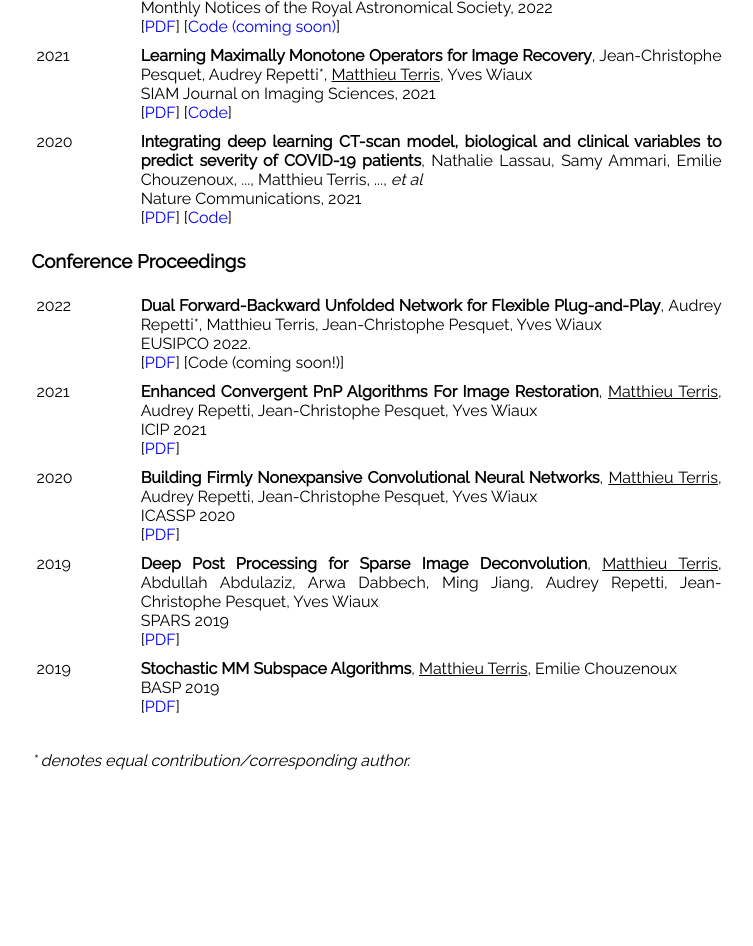
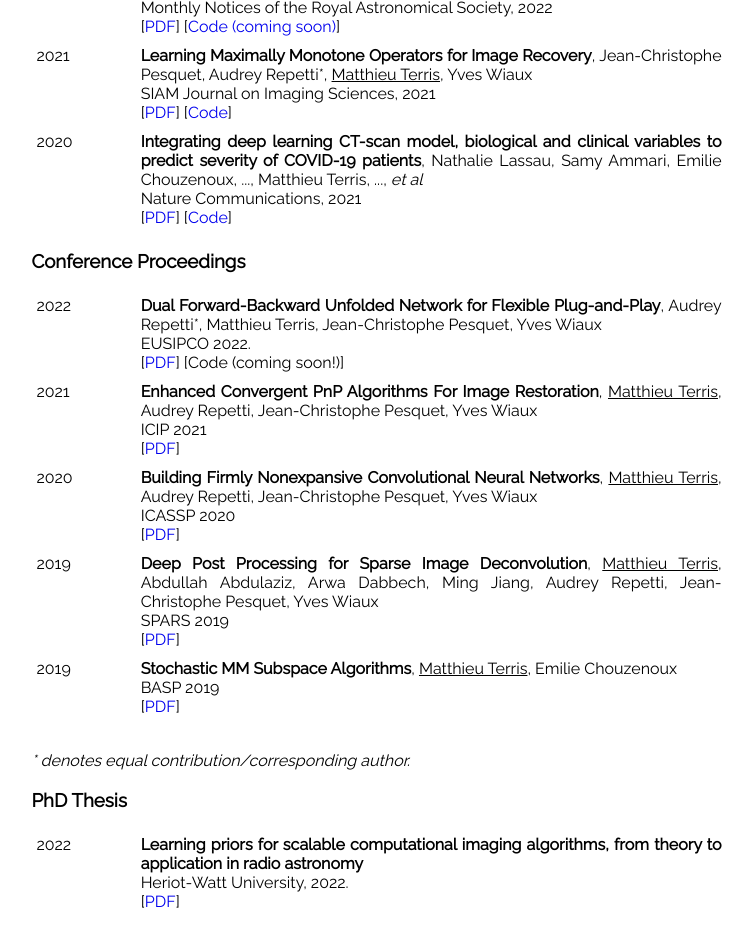
Before and after one commit to matthieutrs/matthieutrs.github.io, a plain HTML site: page index.html in a window 1280 px wide. Shown: the part 607-1553 px from the top of the page, without its empty margins (261-1014 px from the left). Before the commit the page ends 1427 px from the top, so only its background shows below. Drawn offline with Linux system fonts and the light colour scheme; a web font is replaced by a local one.

Commit message:
link thesis

```diff
--- a/index.html
+++ b/index.html
@@ -213,6 +213,29 @@ a {
             <div style="margin-top: 15px;"></div>
         </p>
 
+
+        <p style="font-size:100%; text-align:justify">
+            <h3>PhD Thesis</h3>
+             <table style="width:100%; border-collapse:collapse; font-size:100%; text-align:justify">
+              <tbody>
+
+
+                <tr>
+                    <td style="background-color:white; border-collapse:collapse; padding: 5px; vertical-align: top; width: 15%; border: 0px;">
+                    2022
+                    </td>
+                    <td style="background-color:white; border-collapse:collapse; padding: 5px; vertical-align: top; width: 85%; border: 0px;">
+                    <b>Learning priors for scalable computational imaging algorithms, from theory to application in radio astronomy</b>
+                    <br />
+                    Heriot-Watt University, 2022.<br />
+                    [<a href="https://drive.google.com/file/d/1PrMOAFjnxza3pv-3hauf7ax581ZBN1s0/view">PDF</a>]
+                    </td>
+                </tr>
+              </tbody>
+             </table>
+        </p>
+
+
         <div style="margin-top: 50px;"></div>
 
 <!--        <p style="font-size:100%; text-align:justify">-->
```
